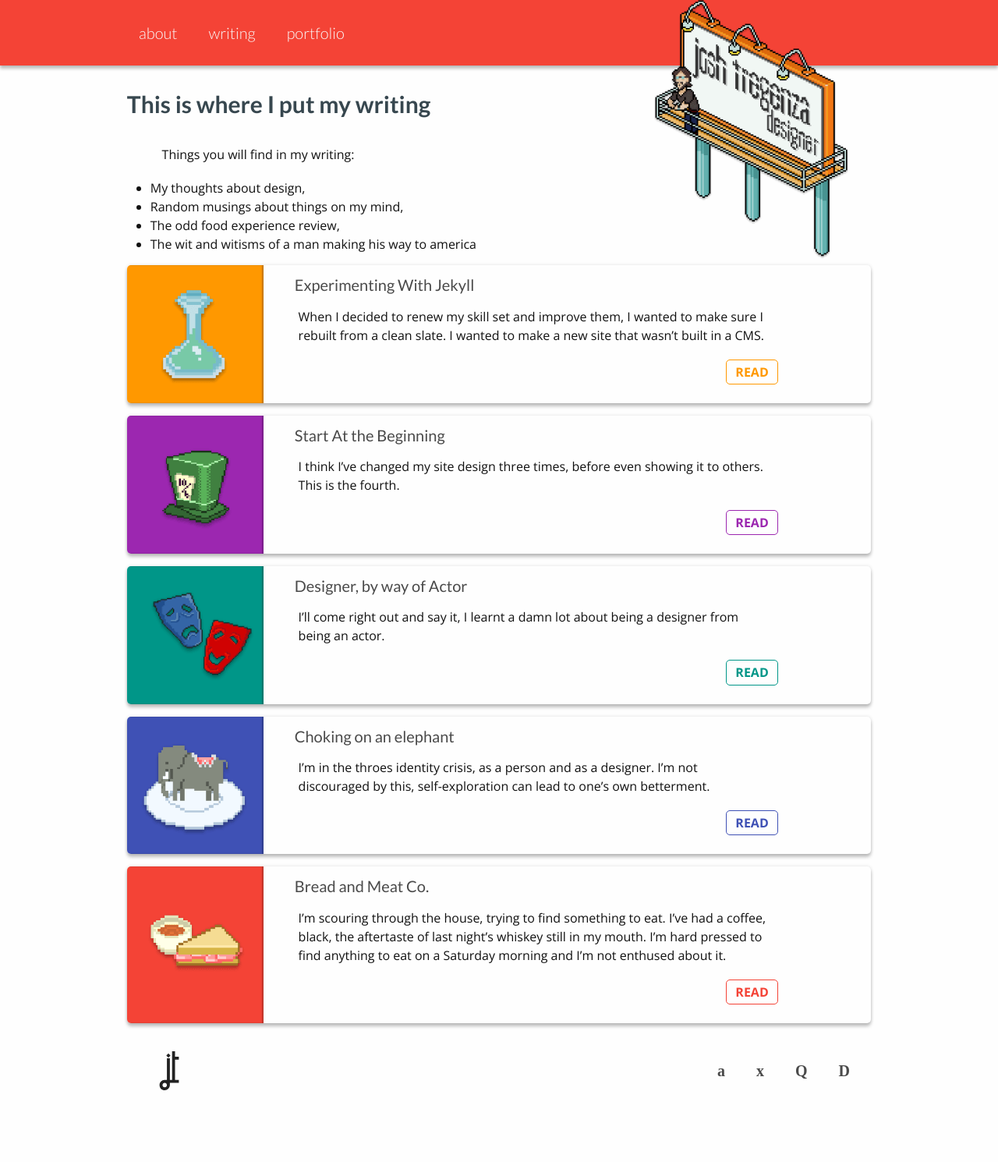
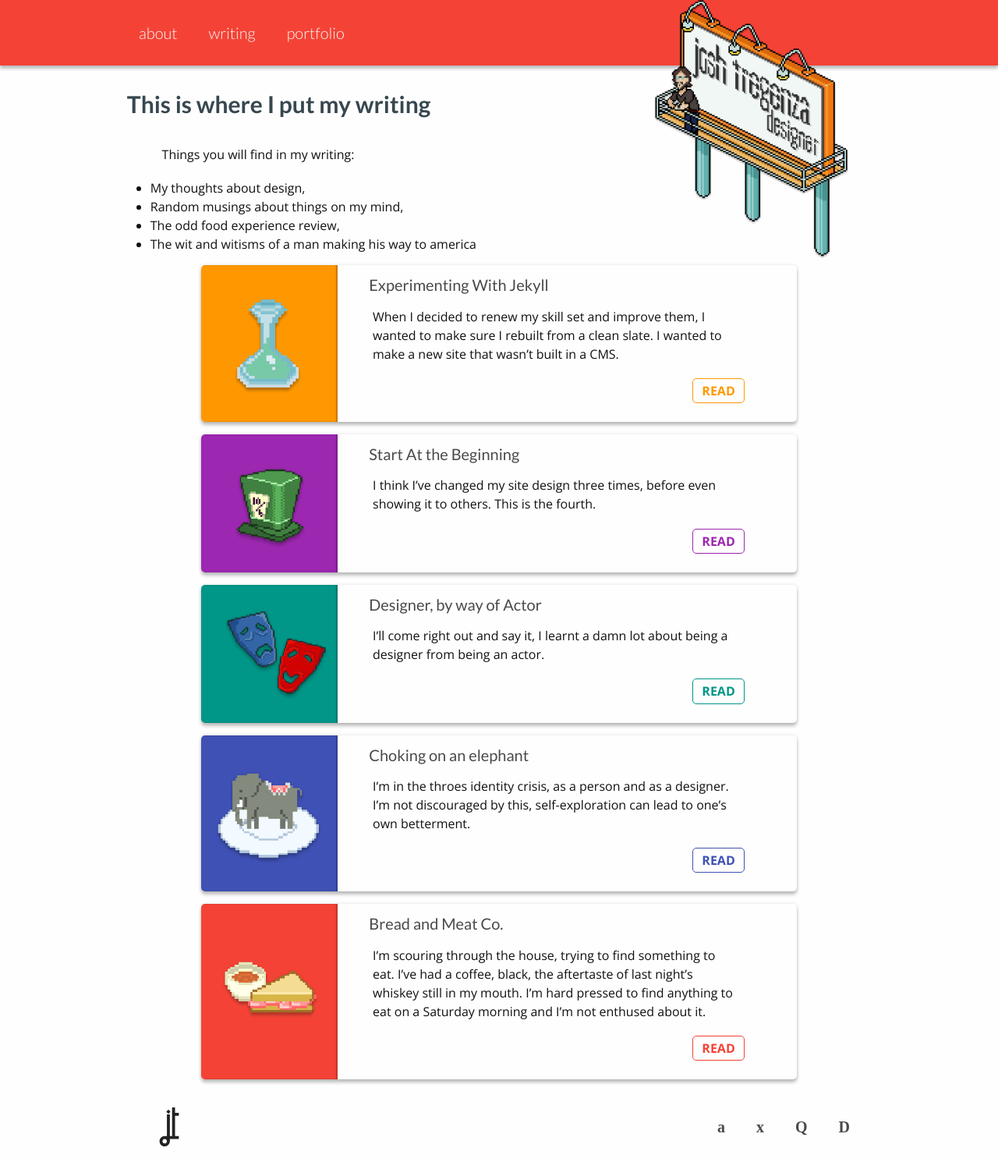
Before and after one commit to jtregenza/jtregenza.github.io, a Jekyll site: the page built from blog.html, in a window 1280 px wide. Shown: the whole page at 78% size. Built offline with Jekyll 4.4.1, drawn with Linux system fonts in a browser that asks for light colours; some web fonts are replaced; before the commit the page ends 1418 px from its top, so only the background shows below that.

Commit message:
Changes to the blog page

```diff
--- a/_sass/_blog.scss
+++ b/_sass/_blog.scss
@@ -171,5 +171,13 @@ a.outline-link {
     color:$blogPostColor;
     padding:0.2em 0.7em;
     margin-bottom:1.5em;
-    font-weight:light;
+    font-weight:light!important;
 }
+
+.blog-page {
+    .post-list{
+        width:80%;
+        justify-content:flex-end;
+    }
+
+}
```
